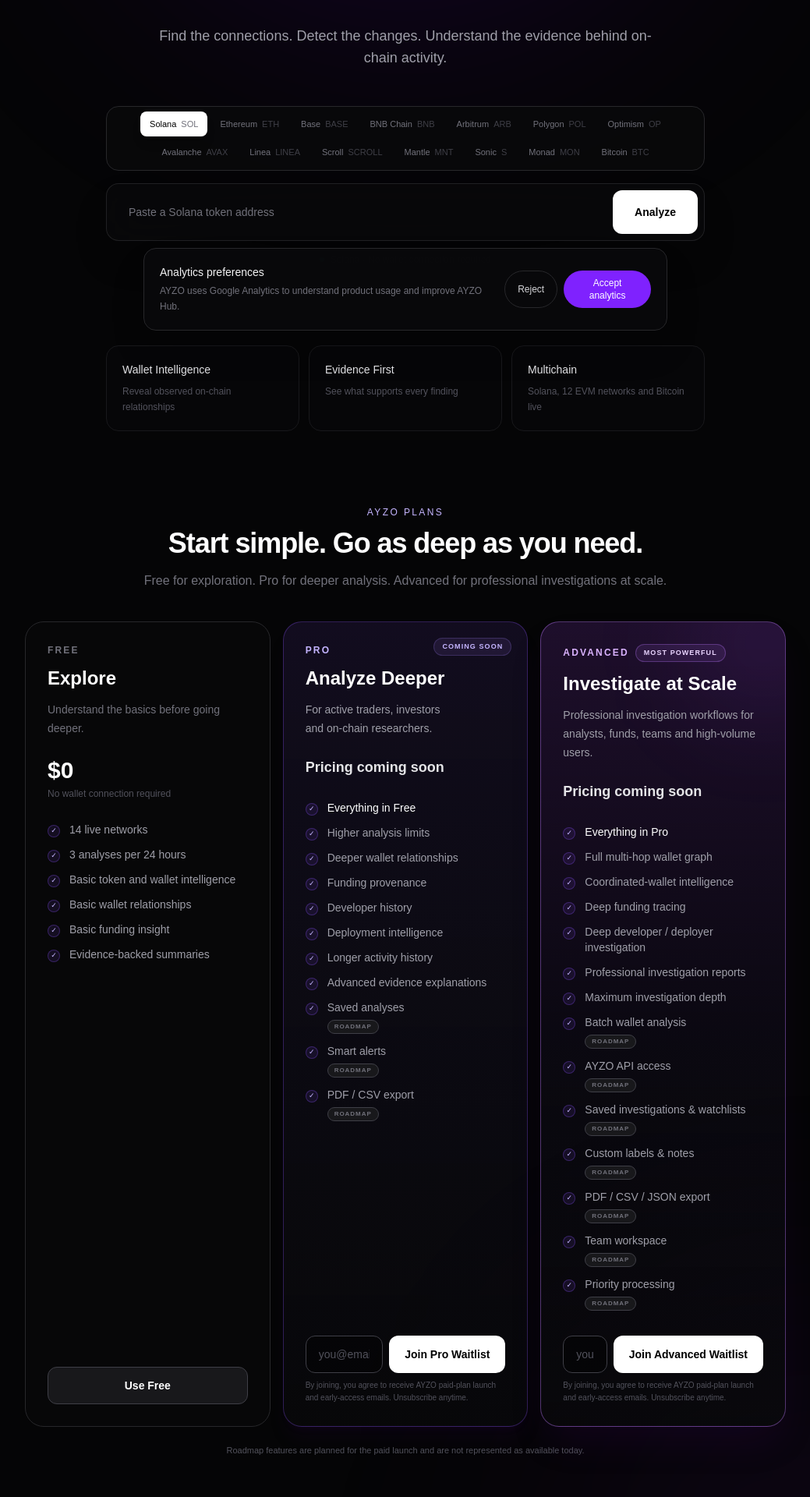
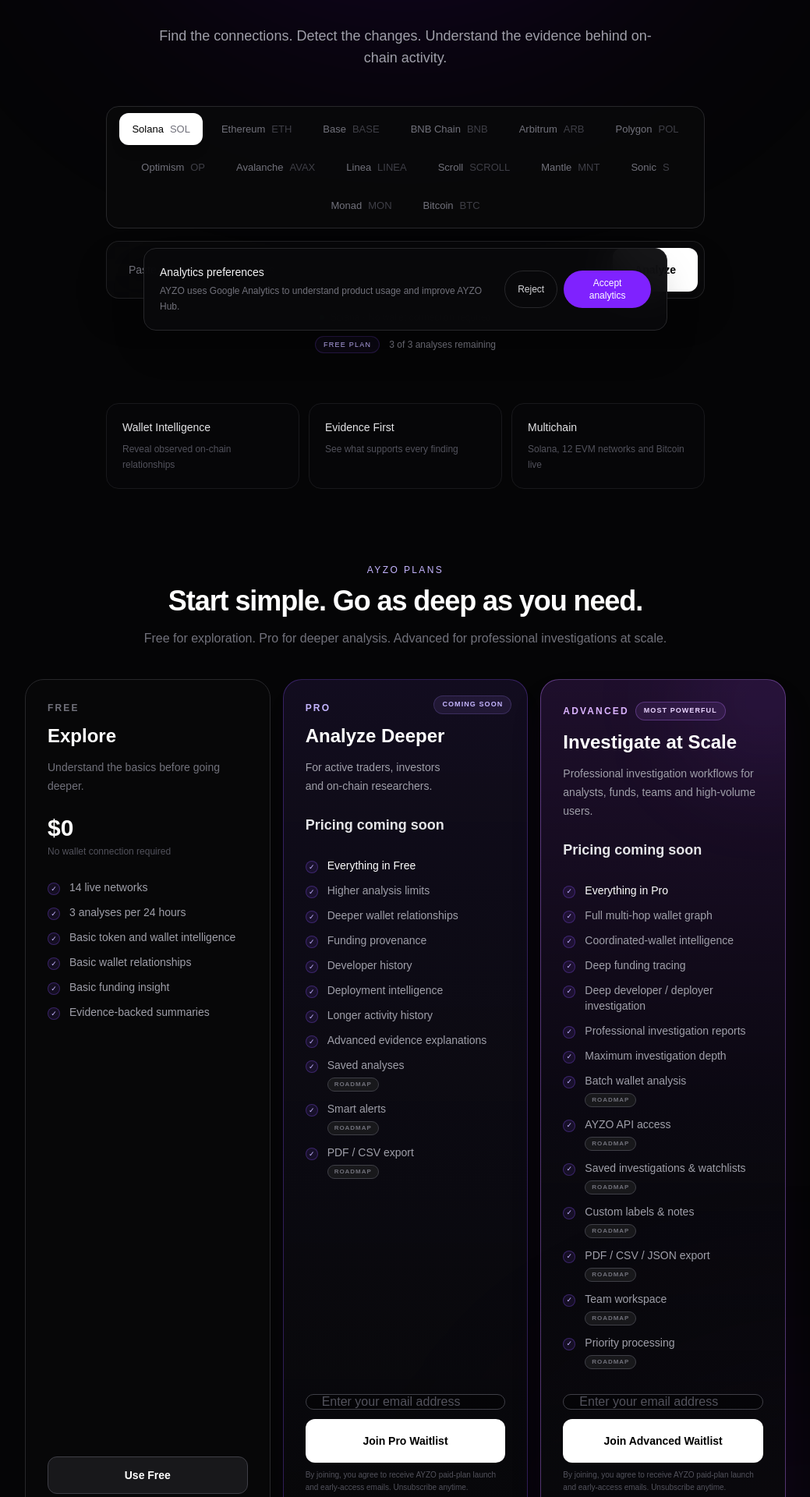
Before and after one commit to sinanugur34/ayzo-hub, a Next.js app: page / in a window 1280 px wide. Shown: the part 360-2280 px from the top of the page at 78% size, without its empty margins (120-1159 px from the left). Built offline with nearby package versions, Linux system fonts and the light colour scheme.

Commit message:
fix: enlarge network selector and paid waitlist

```diff
--- a/src/app/page.tsx
+++ b/src/app/page.tsx
@@ -564,7 +564,7 @@
                         LiveAnalysisNetworkId
                     )
                   }
-                  className="h-14 w-full appearance-none rounded-2xl border border-zinc-700 bg-zinc-950 px-4 pr-12 text-sm font-medium text-white outline-none transition focus:border-violet-500"
+                  className="h-16 w-full appearance-none rounded-2xl border border-zinc-700 bg-zinc-950 px-5 pr-12 text-base font-medium text-white outline-none transition focus:border-violet-500"
                 >
                   {LIVE_NETWORKS.map(
                     id => {
@@ -596,7 +596,7 @@
             </div>
 
             {/* Tablet / desktop: wrap instead of clipping. */}
-            <div className="hidden w-full flex-wrap justify-center gap-1 rounded-2xl border border-zinc-800 bg-zinc-950/80 p-1.5 sm:flex">
+            <div className="hidden w-full flex-wrap justify-center gap-2 rounded-2xl border border-zinc-800 bg-zinc-950/80 p-2 sm:flex">
               {LIVE_NETWORKS.map(
                 id => {
                   const definition =
@@ -615,7 +615,7 @@
                           id
                         )
                       }
-                      className={`flex items-center gap-1.5 rounded-lg px-3 py-2 text-[11px] font-medium transition ${
+                      className={`flex items-center gap-2 rounded-xl px-4 py-3 text-xs font-medium transition sm:text-[13px] ${
                         active
                           ? "bg-white text-black shadow-lg"
                           : "text-zinc-500 hover:bg-zinc-900 hover:text-zinc-300"
--- a/src/components/WaitlistForm.tsx
+++ b/src/components/WaitlistForm.tsx
@@ -23,6 +23,13 @@
     useState(false);
   const [loading, setLoading] =
     useState(false);
+
+  const expandedPaidCard =
+    compact &&
+    (
+      source === "pro-card" ||
+      source === "advanced-card"
+    );
 
   async function handleSubmit(
     event: FormEvent<HTMLFormElement>
@@ -123,11 +130,11 @@
       />
 
       <div
-        className={`flex gap-2 ${
-          compact
-            ? "flex-col sm:flex-row"
-            : "flex-col sm:flex-row"
-        }`}
+        className={
+          expandedPaidCard
+            ? "flex flex-col gap-3"
+            : "flex flex-col gap-2 sm:flex-row"
+        }
       >
         <input
           type="email"
@@ -140,15 +147,23 @@
             );
             setMessage("");
           }}
-          placeholder="you@email.com"
+          placeholder="Enter your email address"
           disabled={loading}
-          className="h-12 min-w-0 flex-1 rounded-xl border border-zinc-700 bg-black/40 px-4 text-sm text-white outline-none transition placeholder:text-zinc-600 focus:border-violet-500/70 disabled:opacity-60"
+          className={`min-w-0 flex-1 rounded-xl border border-zinc-700 bg-black/40 text-white outline-none transition placeholder:text-zinc-600 focus:border-violet-500/70 disabled:opacity-60 ${
+            expandedPaidCard
+              ? "h-14 w-full px-5 text-base"
+              : "h-12 px-4 text-sm"
+          }`}
         />
 
         <button
           type="submit"
           disabled={loading}
-          className="h-12 shrink-0 rounded-xl bg-white px-5 text-sm font-semibold text-black transition hover:bg-zinc-200 disabled:cursor-not-allowed disabled:opacity-60"
+          className={`shrink-0 rounded-xl bg-white font-semibold text-black transition hover:bg-zinc-200 disabled:cursor-not-allowed disabled:opacity-60 ${
+            expandedPaidCard
+              ? "h-14 w-full px-6 text-sm"
+              : "h-12 px-5 text-sm"
+          }`}
         >
           {loading
             ? "Joining..."
```
